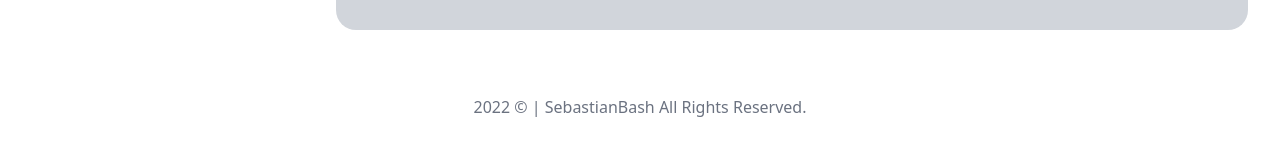
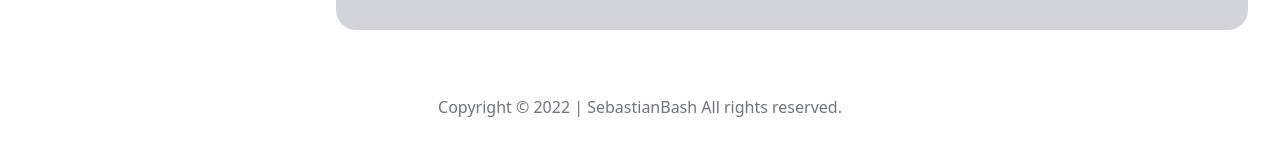
Before and after one commit to sebastianbash/sebastianbash-dashboard, a React (Vite) app: page /dashboard in a window 1280 px wide. Shown: the part 664-805 px from the top of the page. Built offline with nearby package versions, Linux system fonts and the light colour scheme; sample sign-in values are in the browser's storage.

Commit message:
Footer fixed

```diff
--- a/src/components/footer/Footer.jsx
+++ b/src/components/footer/Footer.jsx
@@ -2,6 +2,6 @@ import React from 'react'
 
 export default function Footer() {
   return (
-    <div className="mt-auto w-full md:h-[10%] flex flex-col justify-center items-center text-gray-500 dark:text-gray-300">{new Date().getFullYear()} &copy; | SebastianBash All Rights Reserved.</div>
+    <div className="mt-auto w-full md:h-[10%] flex flex-col justify-center items-center text-gray-500 dark:text-gray-300">Copyright &copy; {new Date().getFullYear()} | SebastianBash All rights reserved.</div>
   )
 }
```
